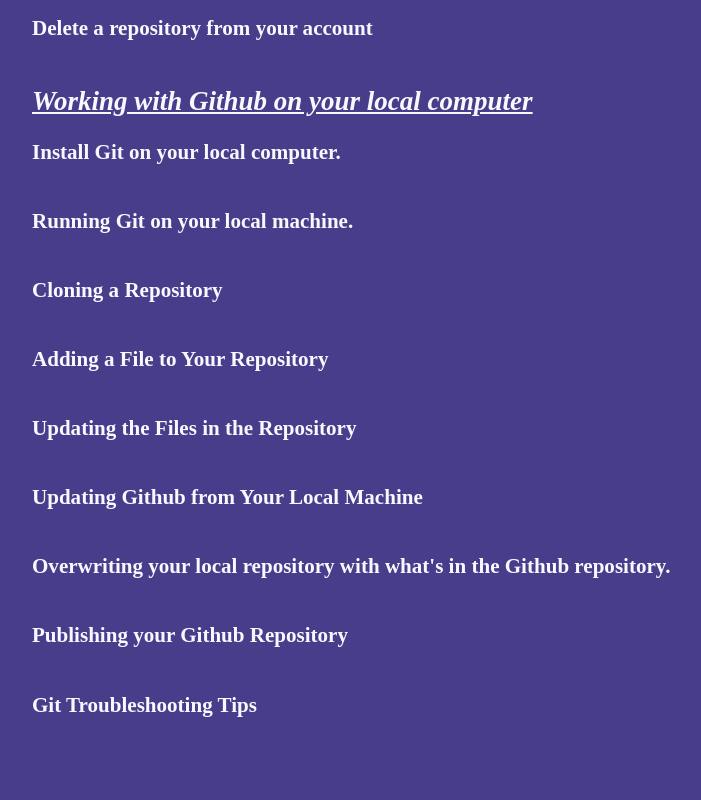
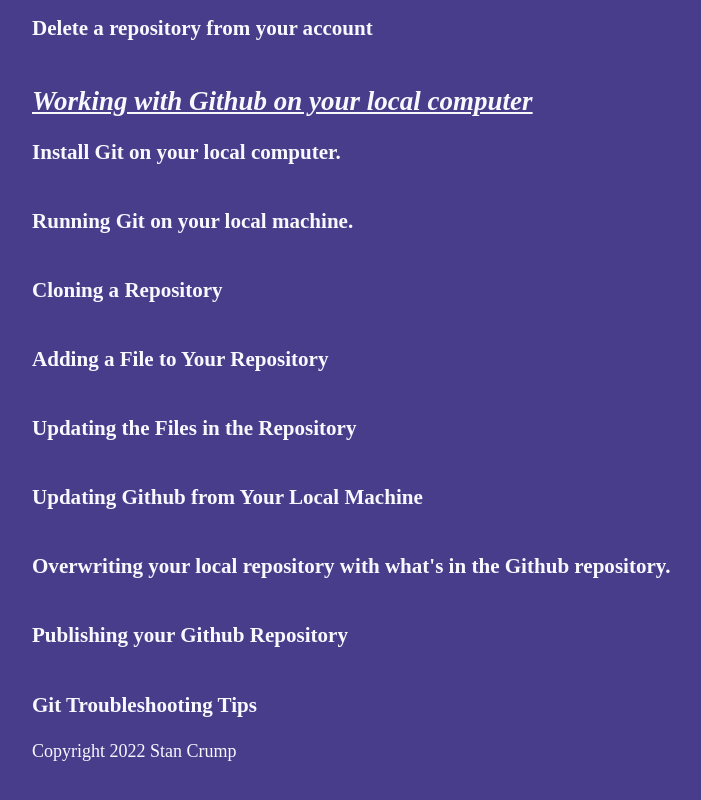
Before and after one commit to Instructor-Stan/learning-github, a plain HTML site: page index.html in a window 1280 px wide. Shown: the part 589-1389 px from the top of the page, without its empty margins (32-733 px from the left). Drawn offline with Linux system fonts and the light colour scheme.

Commit message:
Added copyright

```diff
--- a/index.html
+++ b/index.html
@@ -63,11 +63,14 @@
         }
 
         a:visited {
-            color: yellow
+            color: yellow;
         }
 
         a:hover {
-            color: cornflowerblue
+            color: cornflowerblue;
+        }
+        footer {
+            text-aligh: center;
         }
     </style>
     <script>
@@ -352,6 +355,7 @@
                 </div>
             </div>
         </div>
+    <footer>Copyright 2022 Stan Crump</footer>
 </body>
 
 </html>
```
